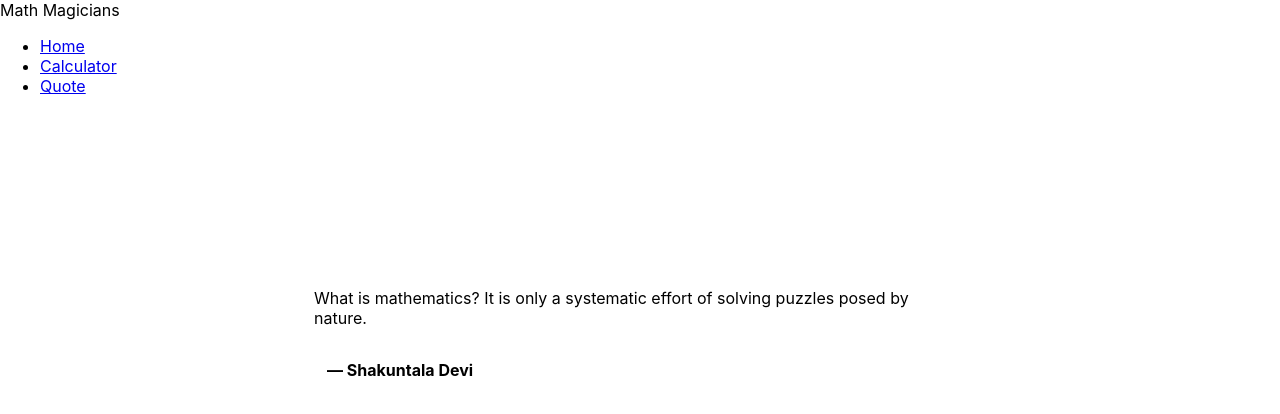
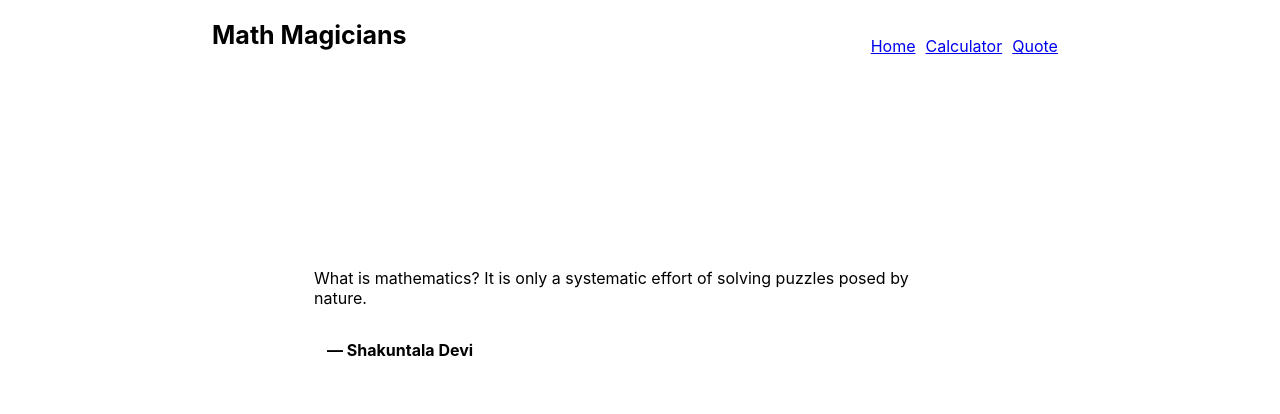
Before and after one commit to alvp01/math-magicians, a React (Create React App) app: page /quote in a window 1280 px wide. Shown: the top 414 px of the page. Built offline with nearby package versions, Linux system fonts and the light colour scheme.

Commit message:
Add style to the navbar component

```diff
--- a/src/App.css
+++ b/src/App.css
@@ -8,13 +8,38 @@
 .screen,
 .keyboard,
 .container,
-.calculator-body {
+.nav-links,
+.calculator-body,
+.navbar-container {
   display: flex;
 }
 
 .keyboard,
 .calculator-body {
   flex-direction: column;
+}
+
+.nav-bar,
+.navbar-container {
+  width: 100%;
+  padding: 10px 0;
+}
+
+.navbar-container {
+  justify-content: space-around;
+}
+
+.brand-name {
+  font-weight: bold;
+  font-size: 25px;
+}
+
+.nav-links {
+  list-style: none;
+}
+
+.nav-links li {
+  margin-right: 10px;
 }
 
 .container {
```
